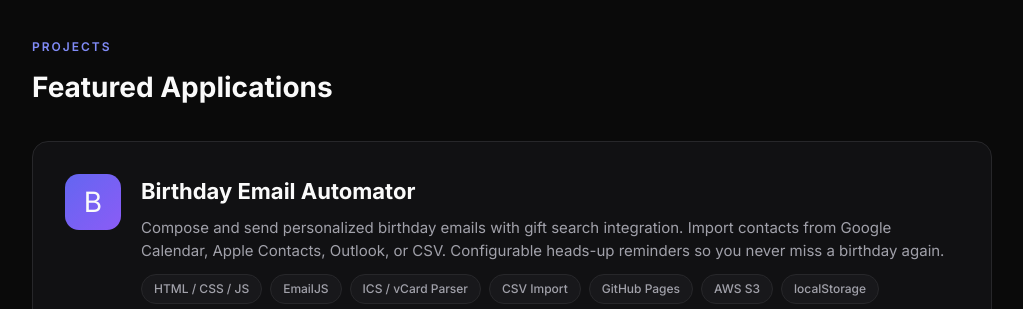
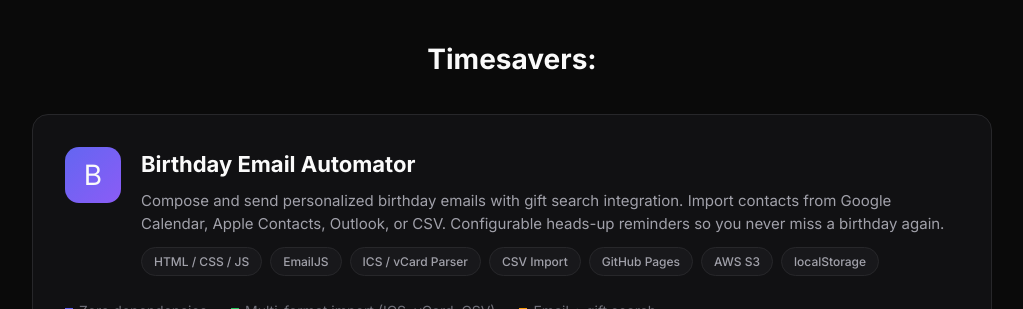
Before and after one commit to MatthewDuke1/ai-portfolio, a plain HTML site: page docs/index.html in a window 1280 px wide. Shown: the part 791-1100 px from the top of the page, without its empty margins (128-1151 px from the left). Drawn offline with Linux system fonts and the light colour scheme.

Commit message:
Replace 'Projects / Featured Applications' with centered 'Timesavers:'
Co-Authored-By: Claude Opus 4.6 (1M context) <noreply@anthropic.com>

```diff
--- a/docs/index.html
+++ b/docs/index.html
@@ -202,8 +202,7 @@
     </div>
 
     <div class="apps">
-      <div class="section-label">Projects</div>
-      <div class="section-title">Featured Applications</div>
+      <div class="section-title" style="text-align: center;">Timesavers:</div>
 
       <!-- App 1 -->
       <div class="app-card">
```
